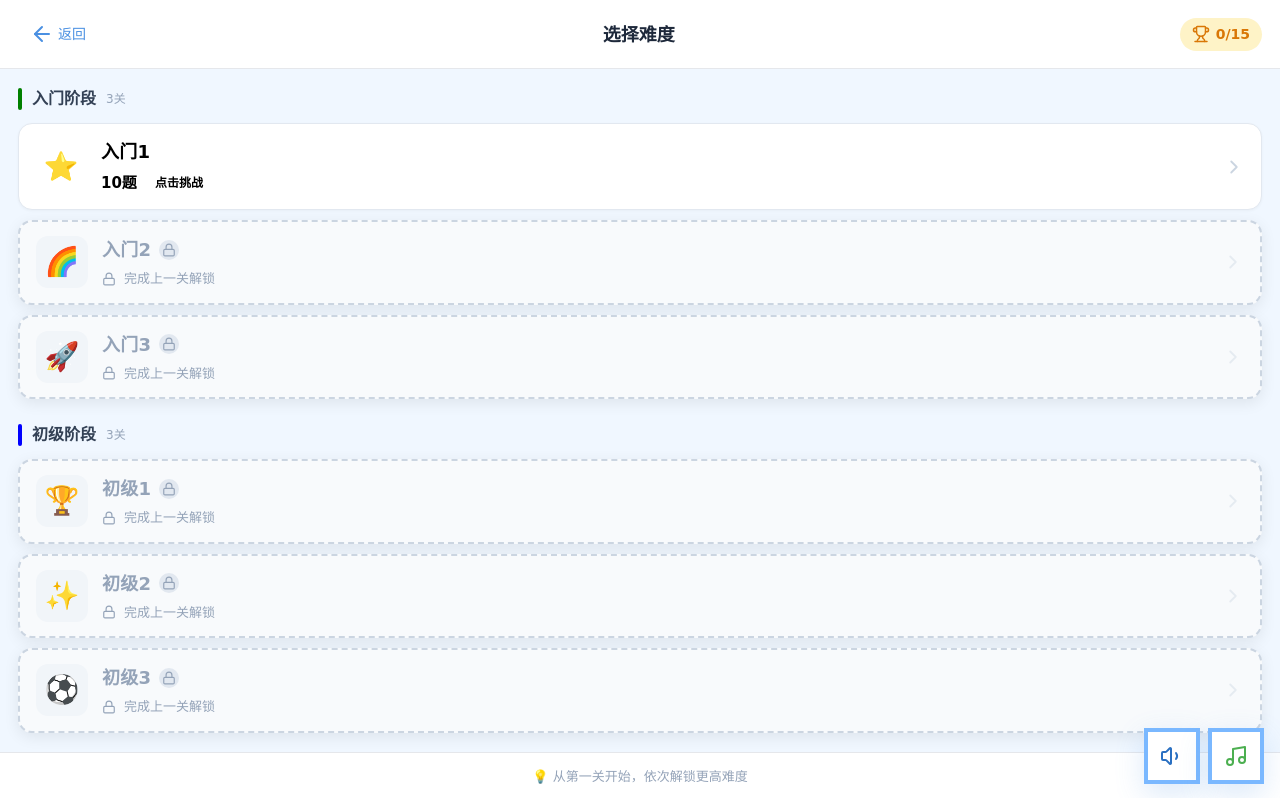
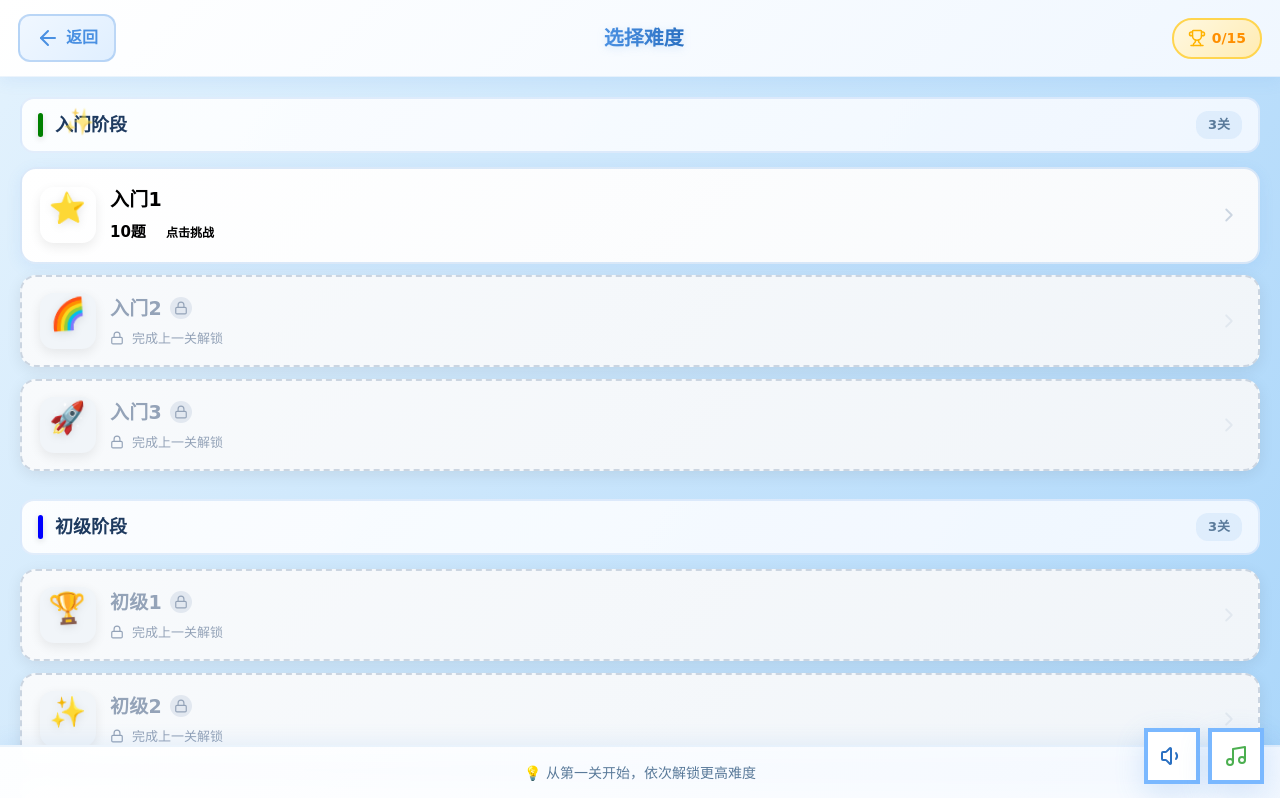
Before and after one commit to hezhongfeng/math-game, a Vue app: page /difficulty in a window 1280 px wide. Shown: the top 798 px of the page. Built offline with nearby package versions, Linux system fonts and the light colour scheme.

Commit message:
feat: 优化UI动画效果和视觉设计

```diff
--- a/src/components/DifficultyCard.vue
+++ b/src/components/DifficultyCard.vue
@@ -54,19 +54,29 @@ function handleSelect() {
 
 <template>
   <div
-    class="card"
-    :class="{ 'card-locked': isLocked, 'card-unlocked': !isLocked }"
+    class="card animate-card-entrance"
+    :class="{
+      'card-locked': isLocked,
+      'card-unlocked': !isLocked,
+      'card-completed': isCompleted && !isLocked
+    }"
     @click="handleSelect"
   >
     <!-- 图标区域 -->
-    <div class="icon-wrapper" :style="{ backgroundColor: isLocked ? '#f1f5f9' : `${difficulty.color}15` }">
-      <span class="emoji">{{ cuteEmoji }}</span>
+    <div
+      class="icon-wrapper"
+      :style="{ backgroundColor: isLocked ? '#f1f5f9' : `${difficulty.color}15` }"
+    >
+      <span class="emoji animate-float">{{ cuteEmoji }}</span>
     </div>
 
     <!-- 中间内容 -->
     <div class="content">
       <div class="name-row">
-        <span class="name" :style="{ color: isLocked ? '#94a3b8' : difficulty.color }">
+        <span
+          class="name"
+          :style="{ color: isLocked ? '#94a3b8' : difficulty.color }"
+        >
           {{ difficulty.name }}
         </span>
         <span v-if="isCompleted && !isLocked" class="badge-success">
@@ -94,7 +104,10 @@ function handleSelect() {
 
       <div v-else-if="!isLocked" class="status-row">
         <span class="question-count" :style="{ color: difficulty.color }">{{ difficulty.questionCount }}题</span>
-        <span class="status-badge" :style="{ backgroundColor: `${difficulty.color}15`, color: difficulty.color }">
+        <span
+          class="status-badge"
+          :style="{ backgroundColor: `${difficulty.color}15`, color: difficulty.color }"
+        >
           点击挑战
         </span>
       </div>
@@ -116,42 +129,70 @@ function handleSelect() {
   display: flex;
   align-items: center;
   gap: 14px;
-  padding: 14px 16px;
-  border-radius: 14px;
+  padding: 16px 18px;
+  border-radius: 16px;
   cursor: pointer;
-  transition: all 0.15s ease;
+  transition: all 0.3s cubic-bezier(0.4, 0, 0.2, 1);
   -webkit-tap-highlight-color: transparent;
   touch-action: manipulation;
+  animation: cardSlideIn 0.5s cubic-bezier(0.34, 1.56, 0.64, 1) both;
 }
 
 .card-unlocked {
-  background: white;
-  border: 1.5px solid #e2e8f0;
-  box-shadow: 0 1px 3px rgba(0, 0, 0, 0.04);
+  background: linear-gradient(135deg, #ffffff 0%, #f8fafc 100%);
+  border: 2px solid rgba(74, 144, 226, 0.2);
+  box-shadow: 0 4px 15px rgba(74, 144, 226, 0.1);
+}
+
+.card-unlocked:hover {
+  transform: translateY(-3px) scale(1.01);
+  box-shadow:
+    0 8px 25px rgba(74, 144, 226, 0.15),
+    0 4px 10px rgba(74, 144, 226, 0.1);
+  border-color: rgba(74, 144, 226, 0.4);
 }
 
 .card-unlocked:active {
   transform: scale(0.98);
-  background: #f8fafc;
+  transition: all 0.1s ease;
+}
+
+.card-completed {
+  border-color: rgba(76, 175, 80, 0.3);
+  background: linear-gradient(135deg, #ffffff 0%, #f0fff4 100%);
 }
 
 .card-locked {
-  background: #f8fafc;
+  background: linear-gradient(135deg, #f8fafc 0%, #f1f5f9 100%);
   border: 2px dashed #cbd5e1;
+  opacity: 0.8;
+}
+
+@keyframes cardSlideIn {
+  0% {
+    opacity: 0;
+    transform: translateX(-20px) scale(0.95);
+  }
+  100% {
+    opacity: 1;
+    transform: translateX(0) scale(1);
+  }
 }
 
 .icon-wrapper {
-  width: 52px;
-  height: 52px;
-  border-radius: 12px;
+  width: 56px;
+  height: 56px;
+  border-radius: 14px;
   display: flex;
   align-items: center;
   justify-content: center;
   flex-shrink: 0;
+  box-shadow: 0 4px 12px rgba(0, 0, 0, 0.08);
 }
 
 .emoji {
-  font-size: 28px;
+  font-size: 30px;
+  filter: drop-shadow(0 2px 4px rgba(0, 0, 0, 0.1));
 }
 
 .content {
@@ -167,7 +208,7 @@ function handleSelect() {
 }
 
 .name {
-  font-size: 18px;
+  font-size: 19px;
   font-weight: 700;
   font-family: inherit;
   letter-spacing: 0.3px;
@@ -177,10 +218,10 @@ function handleSelect() {
   display: flex;
   align-items: center;
   justify-content: center;
-  width: 20px;
-  height: 20px;
+  width: 22px;
+  height: 22px;
   border-radius: 50%;
-  background: #dcfce7;
+  background: linear-gradient(135deg, #dcfce7 0%, #bbf7d0 100%);
   color: #16a34a;
 }
 
@@ -188,8 +229,8 @@ function handleSelect() {
   display: flex;
   align-items: center;
   justify-content: center;
-  width: 20px;
-  height: 20px;
+  width: 22px;
+  height: 22px;
   border-radius: 50%;
   background: #e2e8f0;
   color: #94a3b8;
@@ -236,8 +277,8 @@ function handleSelect() {
 }
 
 .status-badge {
-  padding: 3px 10px;
-  border-radius: 12px;
+  padding: 4px 12px;
+  border-radius: 14px;
   font-size: 12px;
   font-weight: 600;
 }
@@ -256,12 +297,12 @@ function handleSelect() {
 .arrow {
   color: #cbd5e1;
   flex-shrink: 0;
-  transition: transform 0.15s ease;
+  transition: all 0.2s ease;
 }
 
 .card-unlocked:hover .arrow {
-  transform: translateX(2px);
-  color: #94a3b8;
+  transform: translateX(3px);
+  color: #4A90E2;
 }
 
 .arrow-locked {
--- a/src/pages/DifficultySelect.vue
+++ b/src/pages/DifficultySelect.vue
@@ -45,7 +45,15 @@ onMounted(() => {
 </script>
 
 <template>
-  <div class="page-container">
+  <div class="page">
+    <!-- 装饰星星 -->
+    <div class="stars">
+      <span class="star star-1">✨</span>
+      <span class="star star-2">⭐</span>
+      <span class="star star-3">✨</span>
+      <span class="star star-4">⭐</span>
+    </div>
+
     <!-- 顶部导航 -->
     <header class="header">
       <button @click="goBack" class="back-btn">
@@ -53,7 +61,9 @@ onMounted(() => {
         <span>返回</span>
       </button>
 
-      <h1 class="title">选择难度</h1>
+      <h1 class="title bg-gradient-to-r from-peppa-blue to-peppa-blue-dark bg-clip-text text-transparent">
+        选择难度
+      </h1>
 
       <div class="progress-badge">
         <Trophy :size="18" />
@@ -63,9 +73,9 @@ onMounted(() => {
 
     <!-- 主内容 -->
     <main class="main-content">
-      <div v-for="group in DIFFICULTY_GROUPS" :key="group.name" class="section">
+      <div v-for="(group, groupIndex) in DIFFICULTY_GROUPS" :key="group.name" class="section">
         <!-- 阶段标题 -->
-        <div class="section-header">
+        <div class="section-header animate-fade-in-up" :style="{ animationDelay: `${groupIndex * 100}ms` }">
           <span class="section-indicator" :style="{ backgroundColor: group.color }"></span>
           <h2 class="section-title">{{ group.name }}阶段</h2>
           <span class="section-count">{{ group.levels.length }}关</span>
@@ -74,12 +84,13 @@ onMounted(() => {
         <!-- 难度卡片列表 -->
         <div class="card-list">
           <DifficultyCard
-            v-for="id in group.levels"
+            v-for="(id, cardIndex) in group.levels"
             :key="id"
             :difficulty="getDifficultyById(id)"
             :is-locked="isDifficultyLocked(getDifficultyById(id))"
             :is-completed="completedDifficulties.includes(id)"
             :best-score="getDifficultyBestScore(id)"
+            :style="{ animationDelay: `${groupIndex * 100 + cardIndex * 50}ms` }"
             @select="selectDifficulty"
           />
         </div>
@@ -94,9 +105,61 @@ onMounted(() => {
 </template>
 
 <style scoped>
-.page-container {
+.page {
   min-height: 100vh;
-  background: #f0f7ff;
+  position: relative;
+  overflow: hidden;
+}
+
+/* 装饰星星 */
+.stars {
+  position: absolute;
+  inset: 0;
+  pointer-events: none;
+}
+
+.star {
+  position: absolute;
+  font-size: 24px;
+  opacity: 0.5;
+  animation: floatStar 4s ease-in-out infinite;
+}
+
+.star-1 {
+  top: 5%;
+  left: 5%;
+  animation-delay: 0s;
+}
+
+.star-2 {
+  top: 8%;
+  right: 8%;
+  font-size: 20px;
+  animation-delay: 1s;
+}
+
+.star-3 {
+  bottom: 15%;
+  left: 5%;
+  animation-delay: 2s;
+}
+
+.star-4 {
+  bottom: 20%;
+  right: 8%;
+  font-size: 28px;
+  animation-delay: 1.5s;
+}
+
+@keyframes floatStar {
+  0%, 100% {
+    transform: translateY(0) rotate(0deg) scale(1);
+    opacity: 0.5;
+  }
+  50% {
+    transform: translateY(-10px) rotate(10deg) scale(1.1);
+    opacity: 0.7;
+  }
 }
 
 .header {
@@ -107,86 +170,103 @@ onMounted(() => {
   align-items: center;
   justify-content: space-between;
   padding: 14px 18px;
-  background: white;
-  border-bottom: 1px solid #e5e7eb;
+  background: linear-gradient(135deg, #ffffff 0%, #f0f7ff 100%);
+  border-bottom: 1px solid rgba(74, 144, 226, 0.1);
+  box-shadow: 0 4px 15px rgba(74, 144, 226, 0.1);
 }
 
 .back-btn {
   display: flex;
   align-items: center;
-  gap: 4px;
-  padding: 8px 12px;
-  font-size: 14px;
-  font-weight: 500;
+  gap: 6px;
+  padding: 10px 16px;
+  font-size: 16px;
+  font-weight: 600;
   color: #4A90E2;
-  background: transparent;
-  border: none;
-  border-radius: 8px;
+  background: linear-gradient(135deg, #f0f7ff 0%, #e0efff 100%);
+  border: 2px solid rgba(74, 144, 226, 0.3);
+  border-radius: 12px;
   cursor: pointer;
+  transition: all 0.2s ease;
 }
 
 .back-btn:active {
-  background: #f0f7ff;
+  transform: scale(0.95);
+  background: #e0efff;
 }
 
 .title {
-  font-size: 18px;
-  font-weight: 700;
-  color: #1e293b;
+  font-size: 20px;
+  font-weight: 800;
   font-family: inherit;
+  filter: drop-shadow(0 2px 4px rgba(74, 144, 226, 0.2));
 }
 
 .progress-badge {
   display: flex;
   align-items: center;
   gap: 6px;
-  padding: 6px 12px;
+  padding: 8px 14px;
   font-size: 14px;
-  font-weight: 600;
-  color: #d97706;
-  background: #fef3c7;
+  font-weight: 700;
+  color: #FF8F00;
+  background: linear-gradient(135deg, #FFF8E1 0%, #FFECB3 100%);
   border-radius: 20px;
+  border: 2px solid #FFD54F;
+}
+
+.progress-badge svg {
+  color: #FFB300;
 }
 
 .main-content {
-  padding: 18px;
+  padding: 20px;
   padding-bottom: 100px;
 }
 
 .section {
-  margin-bottom: 24px;
+  margin-bottom: 28px;
 }
 
 .section-header {
   display: flex;
   align-items: center;
-  gap: 10px;
-  margin-bottom: 12px;
+  gap: 12px;
+  margin-bottom: 14px;
+  padding: 12px 16px;
+  background: linear-gradient(135deg, rgba(255, 255, 255, 0.9) 0%, rgba(245, 249, 255, 0.9) 100%);
+  border-radius: 14px;
+  border: 2px solid rgba(74, 144, 226, 0.15);
 }
 
 .section-indicator {
-  width: 4px;
-  height: 22px;
-  border-radius: 2px;
+  width: 5px;
+  height: 24px;
+  border-radius: 3px;
+  box-shadow: 0 2px 6px rgba(0, 0, 0, 0.15);
 }
 
 .section-title {
-  font-size: 16px;
+  font-size: 18px;
   font-weight: 700;
-  color: #334155;
+  color: #1e3a5f;
   font-family: inherit;
+  flex: 1;
 }
 
 .section-count {
-  font-size: 12px;
-  color: #94a3b8;
-  font-weight: 500;
+  font-size: 13px;
+  color: #5a7a9a;
+  font-weight: 600;
+  background: rgba(74, 144, 226, 0.1);
+  padding: 4px 12px;
+  border-radius: 12px;
 }
 
 .card-list {
   display: flex;
   flex-direction: column;
-  gap: 10px;
+  gap: 12px;
 }
 
 .footer {
@@ -194,15 +274,22 @@ onMounted(() => {
   bottom: 0;
   left: 0;
   right: 0;
-  padding: 14px 18px;
-  background: white;
-  border-top: 1px solid #e5e7eb;
+  padding: 16px 20px;
+  background: linear-gradient(135deg, rgba(255, 255, 255, 0.95) 0%, rgba(245, 249, 255, 0.95) 100%);
+  border-top: 2px solid rgba(74, 144, 226, 0.1);
+  box-shadow: 0 -4px 20px rgba(74, 144, 226, 0.1);
+  backdrop-filter: blur(10px);
+  -webkit-backdrop-filter: blur(10px);
   text-align: center;
 }
 
 .footer p {
-  font-size: 13px;
-  color: #94a3b8;
+  font-size: 14px;
+  color: #5a7a9a;
   font-family: inherit;
+  display: flex;
+  align-items: center;
+  justify-content: center;
+  gap: 8px;
 }
 </style>
```
Also changed, not shown: src/components/NumberPad.vue (+9 -7 lines), src/components/QuestionCard.vue (+19 -4 lines), src/components/ResultModal.vue (+24 -7 lines), src/components/ScoreBoard.vue (+20 -9 lines), src/pages/Game.vue (+77 -12 lines).
